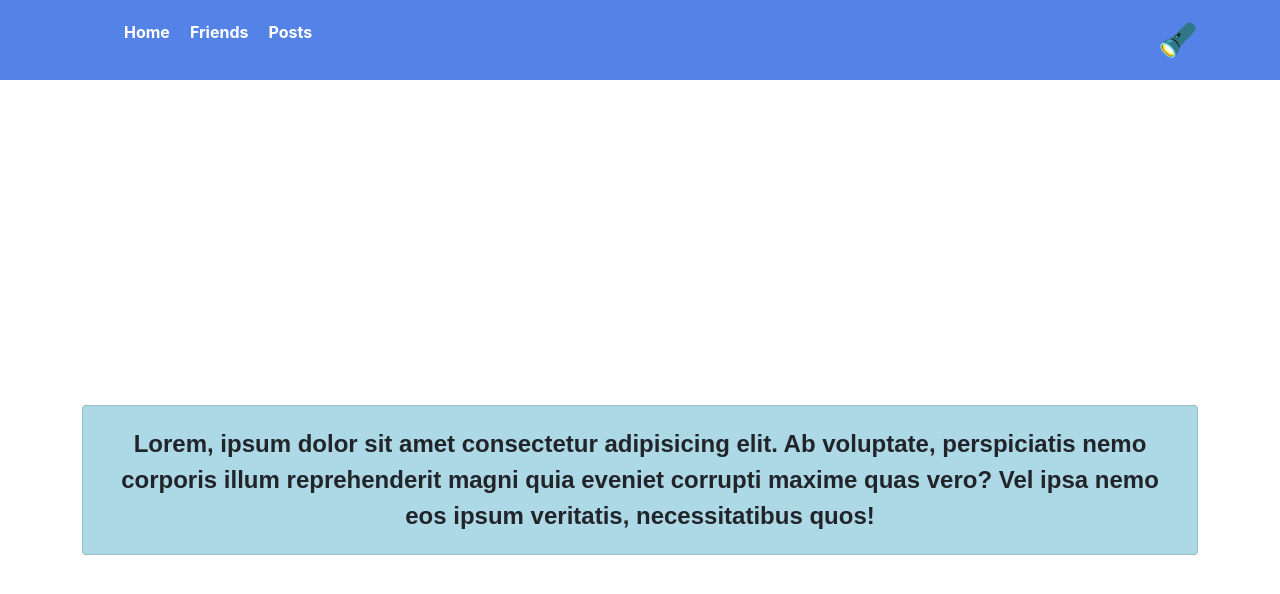
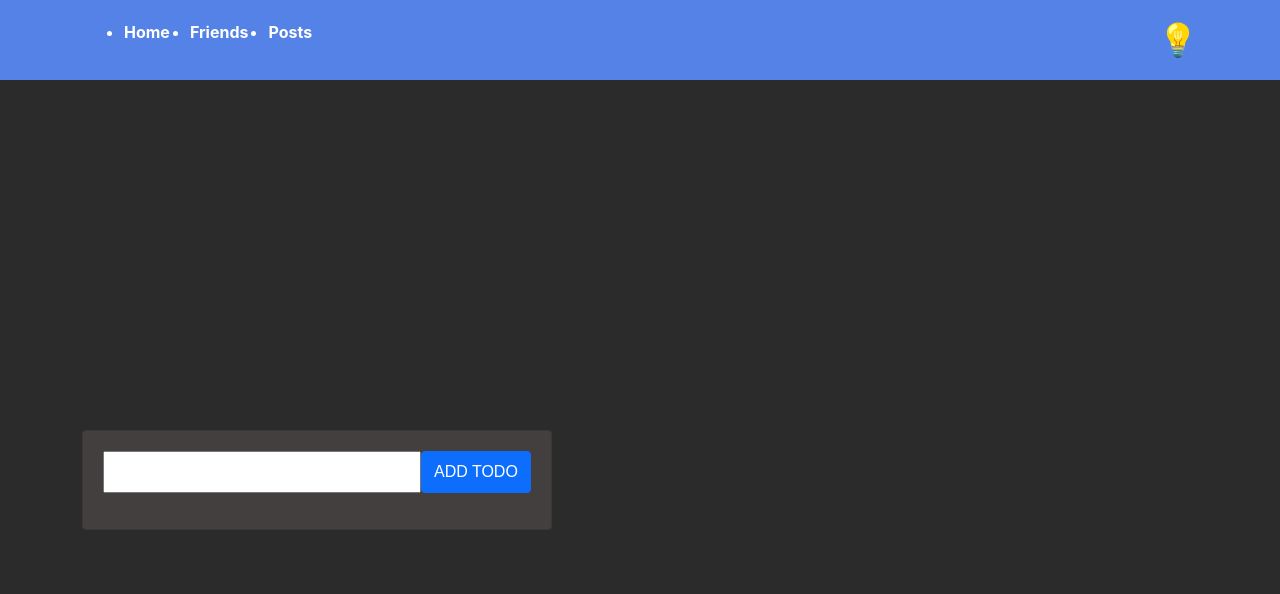
Before and after one commit to artoryas/react-course, a React (Create React App) app: page / in a window 1280 px wide. Shown: the top 594 px of the page. Built offline with nearby package versions, Linux system fonts and the light colour scheme.

Commit message:
Added redux lecture

```diff
--- a/package.json
+++ b/package.json
@@ -9,8 +9,10 @@
     "bootstrap": "^5.1.3",
     "react": "^17.0.2",
     "react-dom": "^17.0.2",
+    "react-redux": "^7.2.6",
     "react-router-dom": "^6.0.2",
     "react-scripts": "4.0.3",
+    "redux": "^4.1.2",
     "web-vitals": "^1.0.1"
   },
   "scripts": {
--- a/src/App.js
+++ b/src/App.js
@@ -1,26 +1,15 @@
-import { useMemo } from 'react';
 import Nav from './components/nav/Nav';
-import ThemeContext from './contexts/ThemeContext';
+
 import Content from './components/content/Content';
 
 import './App.css';
-import { useState } from 'react';
 
 
 export default function App() {
-  const [theme, setTheme] = useState('light');
-
-  const themeState = useMemo(() => ({
-    theme,
-    setTheme
-  }), [theme]);
-
   return (
-    <ThemeContext.Provider value={themeState}>
-      <main>
-        <Nav />
-        <Content />
-      </main>
-    </ThemeContext.Provider>
+    <main>
+      <Nav />
+      <Content />
+    </main>
   )
 }
--- a/src/components/content/Content.css
+++ b/src/components/content/Content.css
@@ -25,3 +25,11 @@ section.dark-theme {
     background: #423F3E;
     color: white;
 }
+
+ul {
+    display: block;
+}
+
+li {
+    list-style-type: disc;
+}
--- a/src/components/content/Content.js
+++ b/src/components/content/Content.js
@@ -1,16 +1,37 @@
-import { useContext } from 'react';
-import ThemeContext from '../../contexts/ThemeContext';
+import { useState } from 'react';
+import { useSelector, useDispatch } from 'react-redux';
+
 import './Content.css';
 
 export default function Content() {
-    const { theme } = useContext(ThemeContext);
-    const isDarkTheme = theme === 'dark';
+    const todoList = useSelector(state => state);
+    const dispatch = useDispatch();
+    const isDarkTheme = true;
+    const [text, setText] = useState('');
+
+    function onAdd() {
+        dispatch({
+            type: 'ADD_TODO',
+            payload: text
+        });
+        setText('');
+    }
 
     return (
         <section className={ isDarkTheme ? "dark-theme" : ""}>
             <div className="container">
                 <div className={ isDarkTheme ? "card dark-card" : "card"}>
-                    Lorem, ipsum dolor sit amet consectetur adipisicing elit. Ab voluptate, perspiciatis nemo corporis illum reprehenderit magni quia eveniet corrupti maxime quas vero? Vel ipsa nemo eos ipsum veritatis, necessitatibus quos!
+                    <div className="d-flex">
+                        <input type="text" value={text} onChange={(event) => setText(event.target.value)} />
+                        <button className="btn btn-primary ml-3" onClick={onAdd}>ADD TODO</button>
+                    </div>
+                    <ul>
+                        {todoList.map(todo => (
+                            <li key={todo}>
+                                {todo}
+                            </li>
+                        ))}
+                    </ul>
                 </div>
             </div>
         </section>
--- a/src/components/nav/Nav.js
+++ b/src/components/nav/Nav.js
@@ -1,28 +1,19 @@
 import './Nav.css';
-import ThemeContext from '../../contexts/ThemeContext';
-import { useContext, useEffect } from 'react';
+import { useSelector, useDispatch } from 'react-redux';
 
 export default function Nav() {
-    const { theme, setTheme } = useContext(ThemeContext);
-		const isDarkTheme = theme === 'dark';
-
-		useEffect(() => {
-			console.log('I was re-rendered!');
-		}, []);
-
-		function onToggleTheme() {
-			setTheme(isDarkTheme ? 'light' : 'dark');
-		}
+    const theme = useSelector(store => store);
+    const dispatch = useDispatch();
 
     return (
-        <nav className={ isDarkTheme ? "wrapper wrapper-dark" : "wrapper"}>
+        <nav className={ theme === 'dark' ? "wrapper wrapper-dark" : "wrapper"}>
             <div className="container">
                 <ul>
                     <li>Home</li>
                     <li>Friends</li>
                     <li>Posts</li>
                 </ul>
-                <span className="theme-toggler" onClick={onToggleTheme}>
+                <span className="theme-toggler" onClick={() => dispatch({type: 'toggle'})}>
                     {	theme === 'light' ? '🔦' : '💡' }
                 </span>
             </div>
--- a/src/index.js
+++ b/src/index.js
@@ -1,12 +1,17 @@
 import React from 'react';
 import ReactDOM from 'react-dom';
+import { Provider } from 'react-redux';
+
 import 'bootstrap/dist/css/bootstrap.css';
 import './index.css';
 import App from './App';
+import { todoStore } from './store/todoStore';
 
 ReactDOM.render(
   <React.StrictMode>
-    <App />
+    <Provider store={todoStore}>
+      <App />
+    </Provider>
   </React.StrictMode>,
   document.getElementById('root')
 );
--- /dev/null
+++ b/src/store/todoStore.js
@@ -0,0 +1,14 @@
+import { createStore } from "redux";
+
+const todoReducer = (state = [], action) => {
+    switch (action.type) {
+        case 'ADD_TODO':
+            return [...state, action.payload];
+        case 'REMOVE_TODO':
+            return state.filter(todo => todo !== action.payload);
+        default:
+            return state;
+    }
+}
+
+export const todoStore = createStore(todoReducer);
```
Also changed, not shown: src/store/index.js (added, +8 -0 lines), src/store/themeStore.js (added, +12 -0 lines), 1 other file (tests, documents, lock files or other folders).
